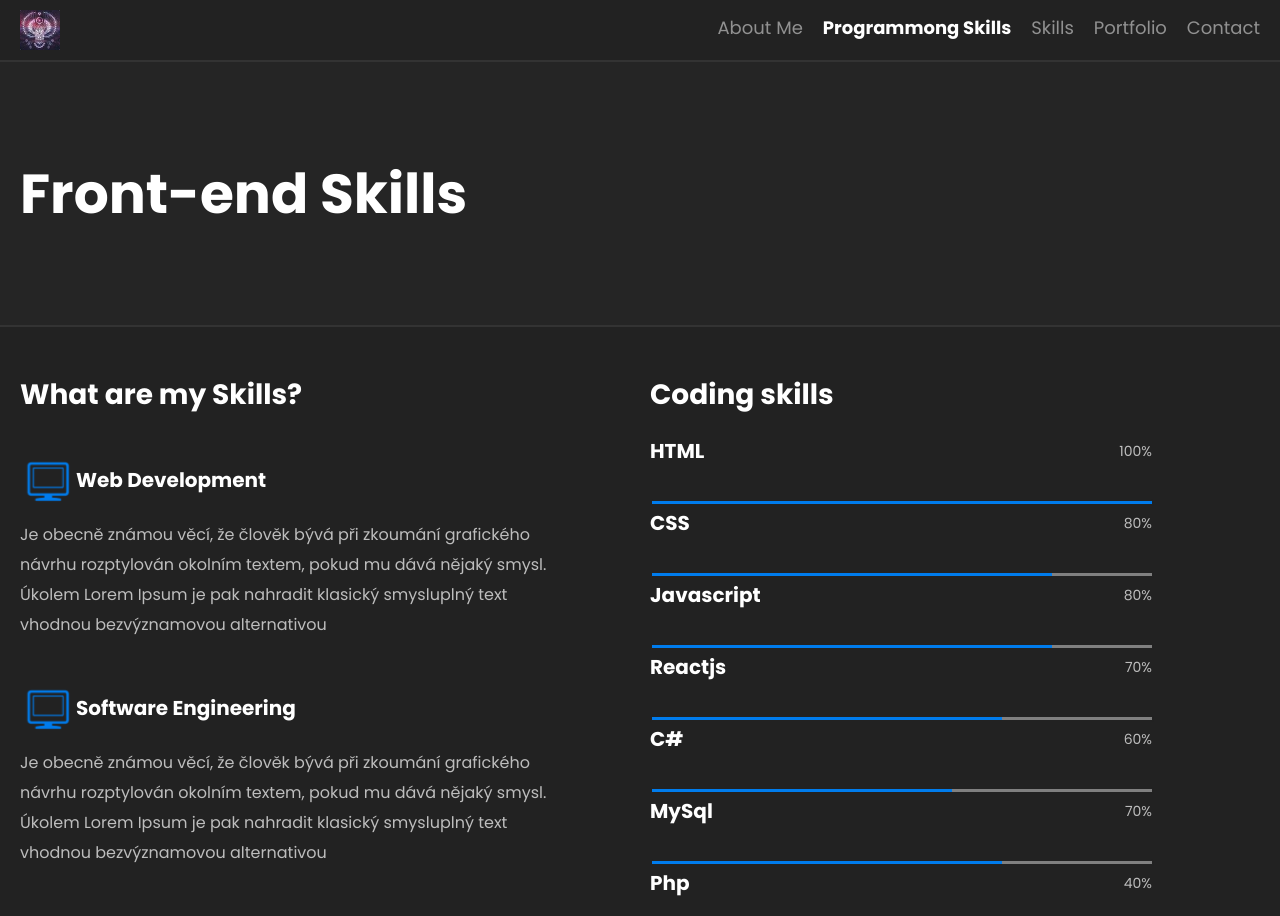
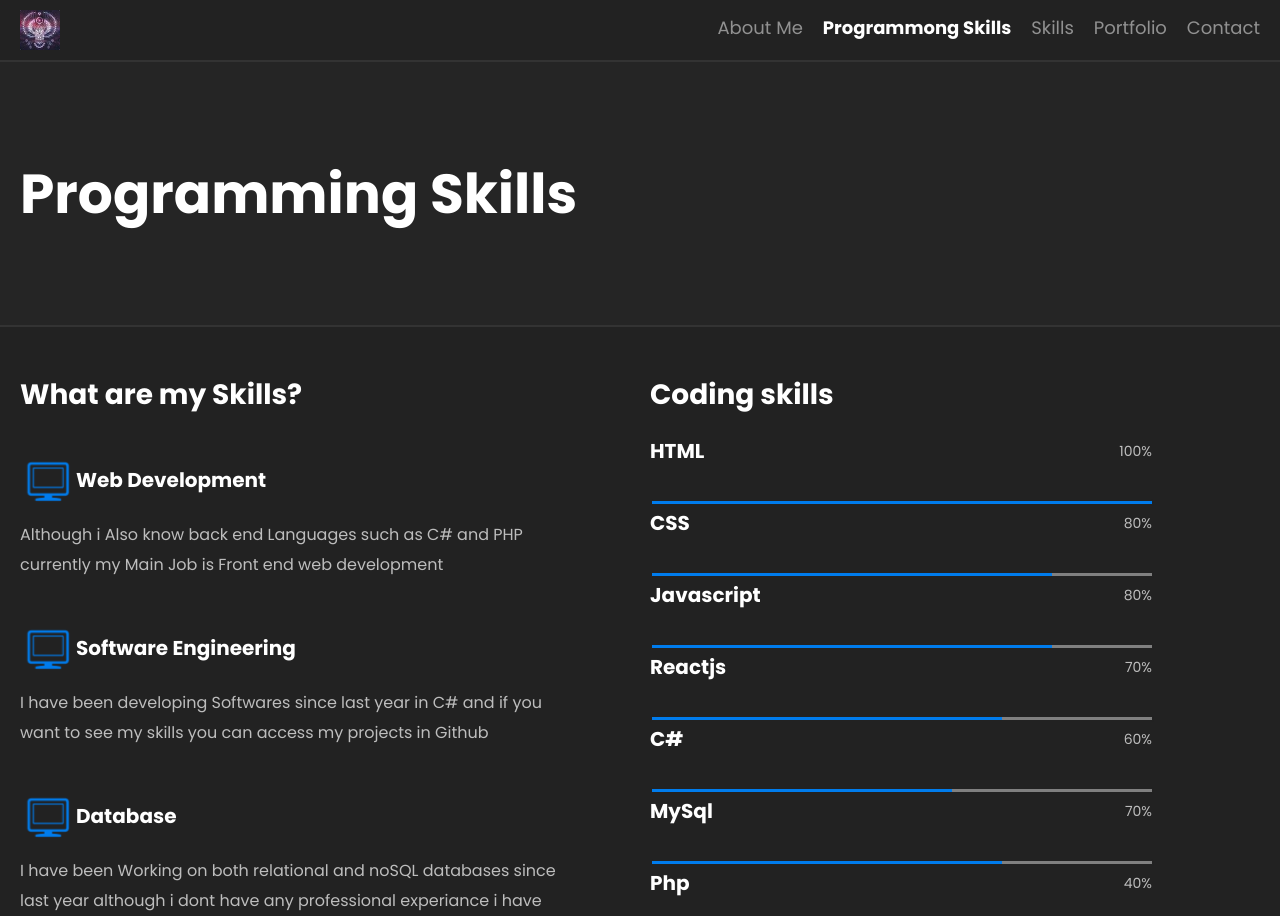
Before and after one commit to Nihad512/Portfolio, a React (Create React App) app: page /FrontSkills in a window 1280 px wide. Shown: the top 916 px of the page. Built offline with nearby package versions, Linux system fonts and the light colour scheme.

Commit message:
Update FrontSkills.jsx

```diff
--- a/src/Pages/FrontSkills.jsx
+++ b/src/Pages/FrontSkills.jsx
@@ -4,19 +4,19 @@ function FrontSkills() {
   return (
     <div className='flex direction_column'>
     <div className='flex align_center FrontSkills'>
-    <h1>Front-end Skills</h1>
+    <h1>Programming Skills</h1>
     </div>
     <div className='flex justify_between mySkills'>
     <span className='flex direction_column generalCode '>
       <p>What are my Skills?</p>
      <p>Web Development</p>
-     <p>Je obecně známou věcí, že člověk bývá při zkoumání grafického návrhu rozptylován okolním textem, pokud mu dává nějaký smysl. Úkolem Lorem Ipsum je pak nahradit klasický smysluplný text vhodnou bezvýznamovou alternativou
+     <p>Although i Also know back end Languages such as C# and PHP currently my Main Job is Front end web development
 </p>
      <p>Software Engineering</p>
-     <p>Je obecně známou věcí, že člověk bývá při zkoumání grafického návrhu rozptylován okolním textem, pokud mu dává nějaký smysl. Úkolem Lorem Ipsum je pak nahradit klasický smysluplný text vhodnou bezvýznamovou alternativou
+     <p>I have been developing Softwares since last year in C# and if you want to see my skills you can access my projects in Github
 </p>
 <p>Database</p>
-     <p>Je obecně známou věcí, že člověk bývá při zkoumání grafického návrhu rozptylován okolním textem, pokud mu dává nějaký smysl. Úkolem Lorem Ipsum je pak nahradit klasický smysluplný text vhodnou bezvýznamovou alternativou
+<p> I have been Working on both relational and noSQL databases since last year although i dont have any professional experiance i have been developing databases for my projects on my own
 </p>
     </span>
     <span className='flex direction_column'>
```
